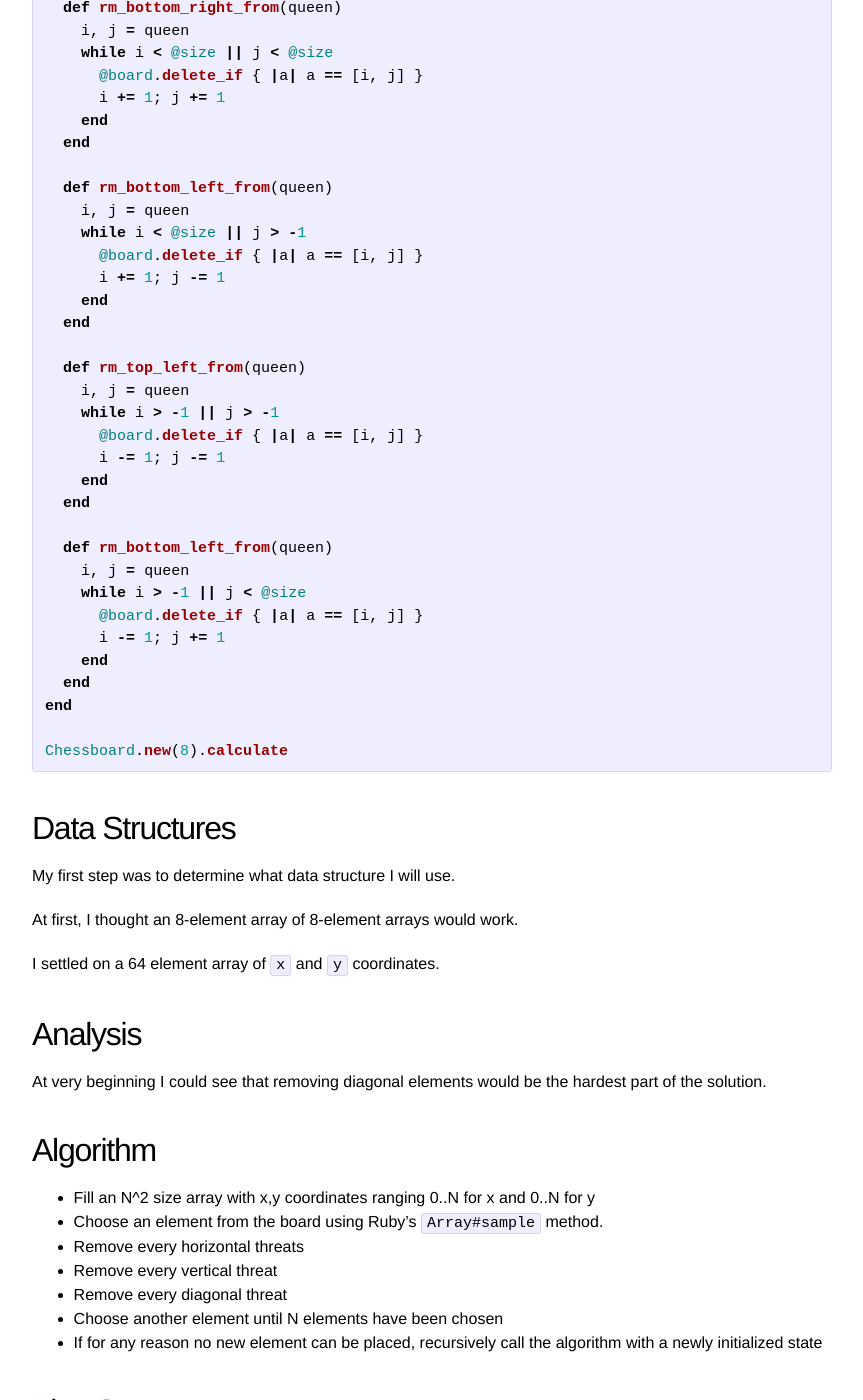
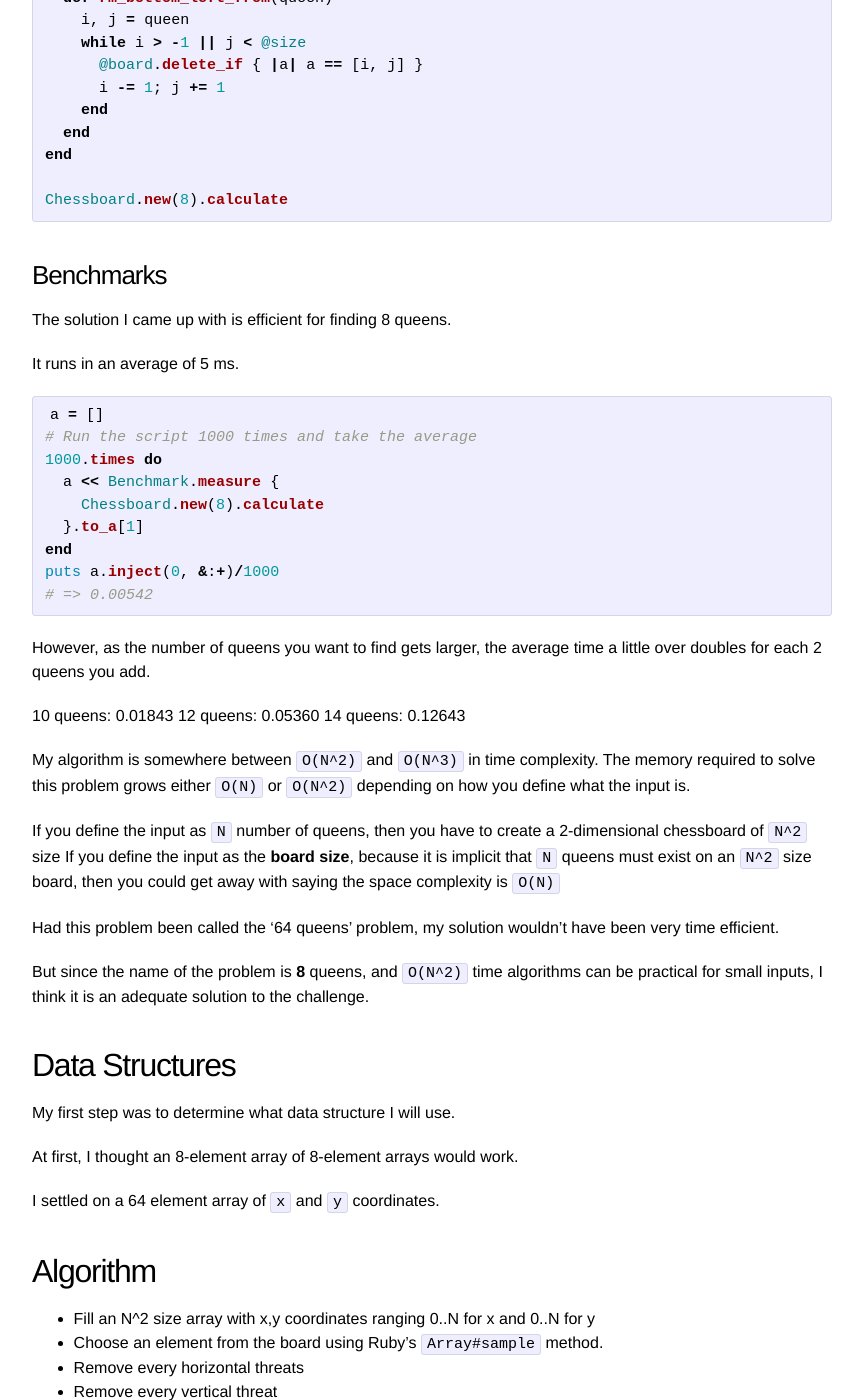
Before and after one commit to topher6345/topher6345.github.io, a Jekyll site: the page built from _posts/2014-11-22-eight-queens.markdown, in a window 1280 px wide and 1400 px high, scrolled down 2263 px. Shown: the whole window, without its empty margins (208-1071 px from the left). Built offline with Jekyll 4.4.1, drawn with Linux system fonts in a browser that asks for light colours; Markdown is read by kramdown in place of the engine named in the settings; some of the changed text lies outside the part shown.

Commit message:
Update 2014-11-22-eight-queens.markdown

````diff
--- a/_posts/2014-11-22-eight-queens.markdown
+++ b/_posts/2014-11-22-eight-queens.markdown
@@ -30,31 +30,6 @@ I ended up with a result that satisfies the following requirements
 
 and as a bonus, it will calculate queen placement for chessboards larger than 8x8
 
-### Benchmarks
-
-The solution I came up with is efficient for finding 8 queens.
-
-It runs in an average of 5 ms.
-
-```ruby
-a = []
-# Run the script 1000 times and take the average
-1000.times do
-  a << Benchmark.measure {
-    Chessboard.new(8).calculate
-  }.to_a[1]
-end
-puts a.inject(0, &:+)/1000
-# => 0.00542
-```
-
-However, as the number of queens you want to find gets larger, the average time a little over doubles for each 2 queens you add.
-
-10 queens: 0.01843
-12 queens: 0.05360
-14 queens: 0.12643
-
-Had this problem been called the '64 queens' problem, my solution wouldn't have been very efficient. Because
 
 ### Code
 
@@ -133,6 +108,44 @@ end
 Chessboard.new(8).calculate
 ```
 
+### Benchmarks
+
+The solution I came up with is efficient for finding 8 queens.
+
+It runs in an average of 5 ms.
+
+```ruby
+a = []
+# Run the script 1000 times and take the average
+1000.times do
+  a << Benchmark.measure {
+    Chessboard.new(8).calculate
+  }.to_a[1]
+end
+puts a.inject(0, &:+)/1000
+# => 0.00542
+```
+
+However, as the number of queens you want to find gets larger, the average time a little over doubles for each 2 queens you add.
+
+10 queens: 0.01843
+12 queens: 0.05360
+14 queens: 0.12643
+
+My algorithm is somewhere between `O(N^2)` and `O(N^3)` in time complexity.
+The memory required to solve this problem grows either `O(N)` or `O(N^2)` depending
+on how you define what the input is.
+
+If you define the input as `N` number of queens, then you have to create a 2-dimensional chessboard of `N^2` size
+If you define the input as the **board size**, because it is implicit that `N` queens must exist on an `N^2` size board, then you could get away with saying the space complexity is `O(N)`
+
+
+Had this problem been called the '64 queens' problem, my solution wouldn't have been very time efficient.
+
+But since the name of the problem is **8** queens, and `O(N^2)` time algorithms can be practical for small inputs,
+I think it is an adequate solution to the challenge.
+
+
 ## Data Structures
 
 My first step was to determine what data structure I will use.
@@ -140,10 +153,6 @@ My first step was to determine what data structure I will use.
 At first, I thought an 8-element array of 8-element arrays would work.
 
 I settled on a 64 element array of `x` and `y` coordinates.
-
-## Analysis
-
-At very beginning I could see that removing diagonal elements would be the hardest part of the solution.
 
 ## Algorithm
 
````
